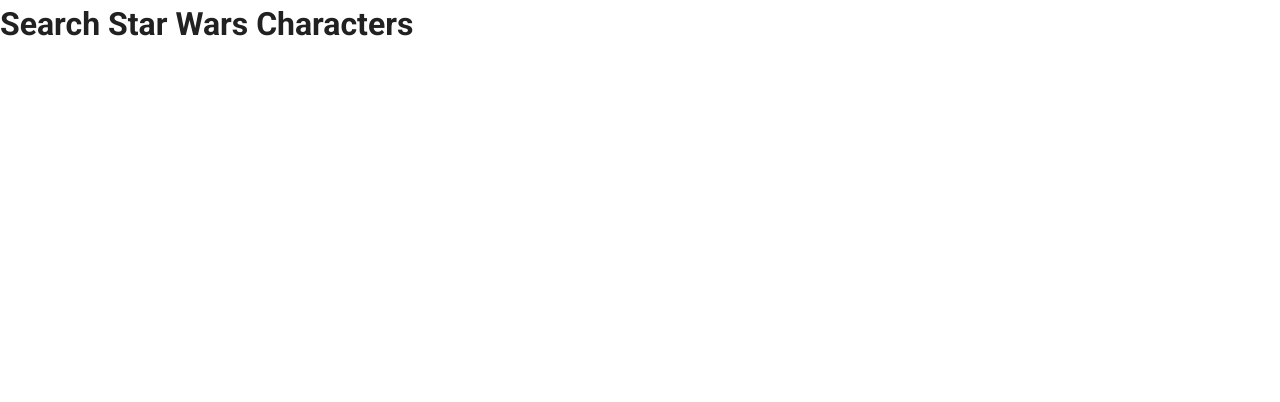
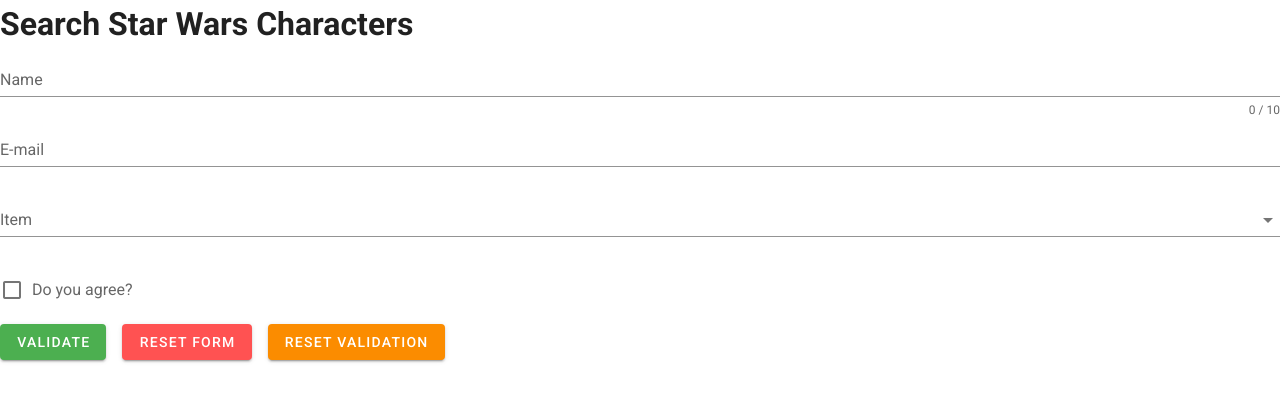
Before and after one commit to EvanSooHoo/ThisIsTheWay, a Vue app: page / in a window 1280 px wide. Shown: the top 402 px of the page. Built offline with nearby package versions, Linux system fonts and the light colour scheme.

Commit message:
copied form from vuetify documentation (some tweaking needed, obviously)

```diff
--- a/src/components/WayFinder.vue
+++ b/src/components/WayFinder.vue
@@ -1,7 +1,65 @@
   <template>
     <div class="wayfinder">
       <h1>Search Star Wars Characters</h1>
-    <v-spacer></v-spacer>
+      <v-form
+      ref="form"
+      v-model="valid"
+      lazy-validation
+    >
+      <v-text-field
+        v-model="name"
+        :counter="10"
+        :rules="nameRules"
+        label="Name"
+        required
+      ></v-text-field>
+
+      <v-text-field
+        v-model="email"
+        :rules="emailRules"
+        label="E-mail"
+        required
+      ></v-text-field>
+
+      <v-select
+        v-model="select"
+        :items="items"
+        :rules="[v => !!v || 'Item is required']"
+        label="Item"
+        required
+      ></v-select>
+
+      <v-checkbox
+        v-model="checkbox"
+        :rules="[v => !!v || 'You must agree to continue!']"
+        label="Do you agree?"
+        required
+      ></v-checkbox>
+
+      <v-btn
+        :disabled="!valid"
+        color="success"
+        class="mr-4"
+        @click="validate"
+      >
+        Validate
+      </v-btn>
+
+      <v-btn
+        color="error"
+        class="mr-4"
+        @click="reset"
+      >
+        Reset Form
+      </v-btn>
+
+      <v-btn
+        color="warning"
+        @click="resetValidation"
+      >
+        Reset Validation
+      </v-btn>
+    </v-form>
 
 
     </div>
@@ -14,11 +72,37 @@
       msg: String
     },
     data: () => ({
-
+      valid: true,
+      name: '',
+      nameRules: [
+        v => !!v || 'Name is required',
+        v => (v && v.length <= 10) || 'Name must be less than 10 characters',
+      ],
+      email: '',
+      emailRules: [
+        v => !!v || 'E-mail is required',
+        v => /.+@.+\..+/.test(v) || 'E-mail must be valid',
+      ],
+      select: null,
+      items: [
+        'Item 1',
+        'Item 2',
+        'Item 3',
+        'Item 4',
+      ],
+      checkbox: false,
     }),
 
     methods: {
-
+      validate () {
+        this.$refs.form.validate()
+      },
+      reset () {
+        this.$refs.form.reset()
+      },
+      resetValidation () {
+        this.$refs.form.resetValidation()
+      },
       },
   }
   </script>
```
Lines whose indentation alone changed are shown as unchanged.
